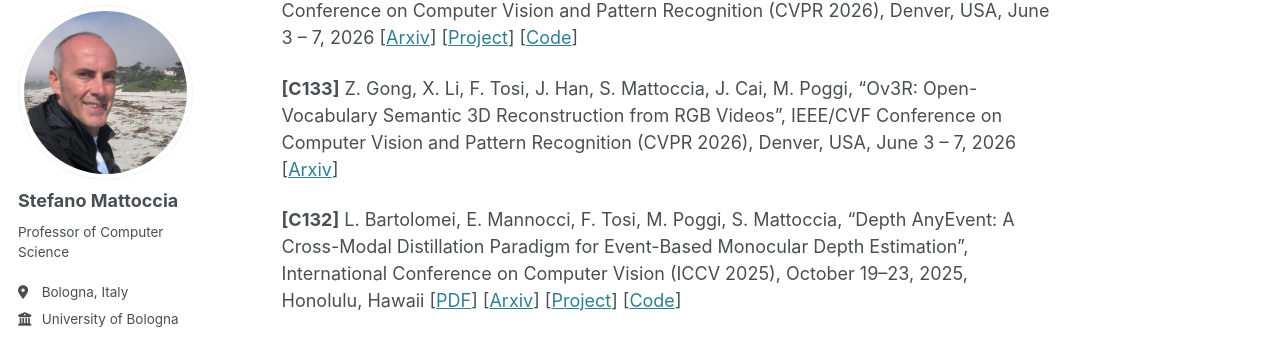
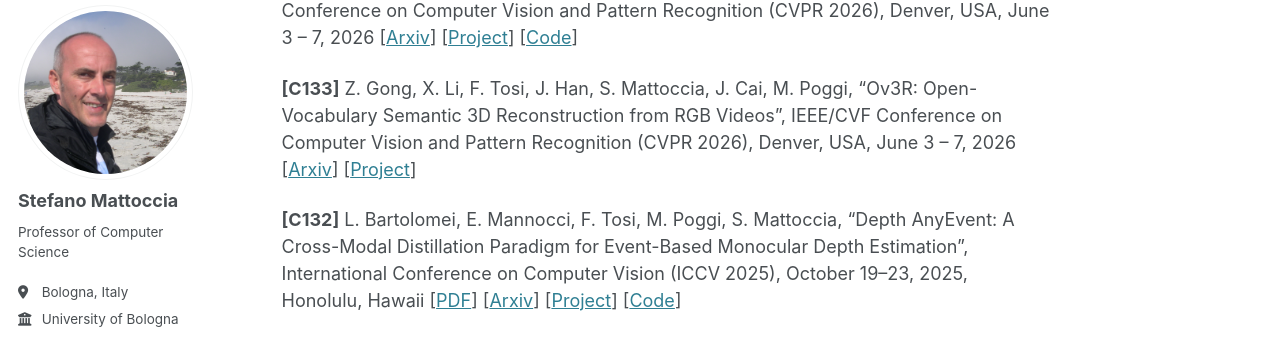
Before and after one commit to stefanomattoccia/stefanomattoccia.github.io, a Jekyll site: the page built from _pages/publications.md, in a window 1280 px wide and 900 px high, scrolled down 4821 px. Shown: the part 101-440 px from the top of the window. Built offline with Jekyll 4.4.1, drawn with Linux system fonts in a browser that asks for light colours; some web fonts are replaced.

Commit message:
Add project links to publication C133

```diff
--- a/_pages/publications.md
+++ b/_pages/publications.md
@@ -105,7 +105,7 @@ International Conference and Workshop papers
 **[C134]** L. Bartolomei, F. Tosi, M. Poggi, S. Mattoccia, G. Gallego, “EventHub: Data Factory for Generalizable Event-Based Stereo Networks without Active Sensors”, IEEE/CVF Conference on Computer Vision and Pattern Recognition (CVPR 2026), Denver, USA, June 3 – 7, 2026 [[Arxiv](https://arxiv.org/pdf/2604.02331)] [[Project](https://bartn8.github.io/eventhub/)] [[Code](https://github.com/bartn8/eventhub)]
 
 
-**[C133]** Z. Gong, X. Li, F. Tosi, J. Han, S. Mattoccia, J. Cai, M. Poggi, “Ov3R: Open-Vocabulary Semantic 3D Reconstruction from RGB Videos”, IEEE/CVF Conference on Computer Vision and Pattern Recognition (CVPR 2026), Denver, USA, June 3 – 7, 2026 [[Arxiv](https://arxiv.org/pdf/2507.22052)]
+**[C133]** Z. Gong, X. Li, F. Tosi, J. Han, S. Mattoccia, J. Cai, M. Poggi, “Ov3R: Open-Vocabulary Semantic 3D Reconstruction from RGB Videos”, IEEE/CVF Conference on Computer Vision and Pattern Recognition (CVPR 2026), Denver, USA, June 3 – 7, 2026 [[Arxiv](https://arxiv.org/pdf/2507.22052)] [[Project](https://zorangong.github.io/Ov3R_page/)]
 
 **[C132]** L. Bartolomei, E. Mannocci, F. Tosi, M. Poggi, S. Mattoccia, "Depth AnyEvent: A Cross-Modal Distillation Paradigm for Event-Based Monocular Depth Estimation", International Conference on Computer Vision (ICCV 2025), October 19–23, 2025, Honolulu, Hawaii [[PDF](https://openaccess.thecvf.com/content/ICCV2025/papers/Bartolomei_Depth_AnyEvent_A_Cross-Modal_Distillation_Paradigm_for_Event-Based_Monocular_Depth_ICCV_2025_paper.pdf)] [[Arxiv](https://arxiv.org/pdf/2509.15224)] [[Project](https://bartn8.github.io/depthanyevent/)] [[Code](https://github.com/bartn8/depthanyevent/)]
 
```
